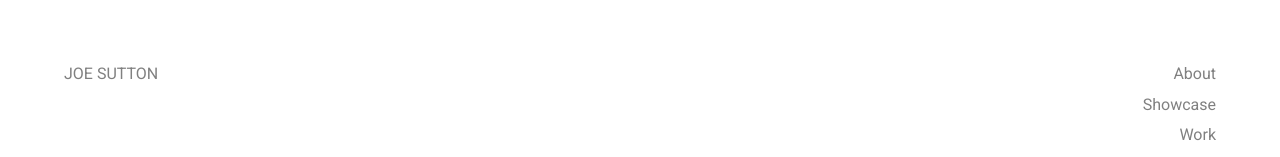
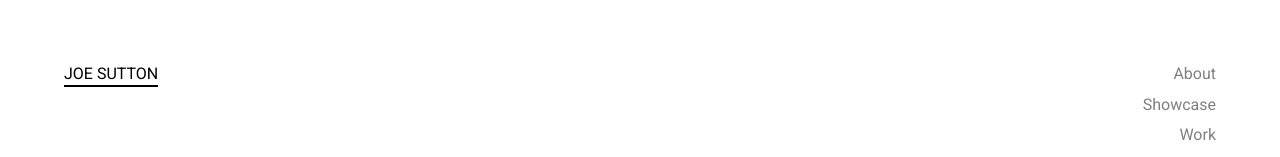
Before and after one commit to joealden/joe-suttons-portfolio, a Nuxt app: page / in a window 1280 px wide. Shown: the top 157 px of the page. Built offline with nearby package versions, Linux system fonts and the light colour scheme.

Commit message:
Fix active link issue

```diff
--- a/layouts/default.vue
+++ b/layouts/default.vue
@@ -2,7 +2,7 @@
   <div id="main-wrapper">
     <div id="grid">
       <header>
-        <nuxt-link to="/" class="animated-link">
+        <nuxt-link to="/" exact class="animated-link">
           Joe Sutton
         </nuxt-link>
       </header>
@@ -92,7 +92,7 @@ nav
   &:hover::after
     width 100%
 
-.router-link-active
+.nuxt-link-active
   color black
   &::after
     content ''
```
